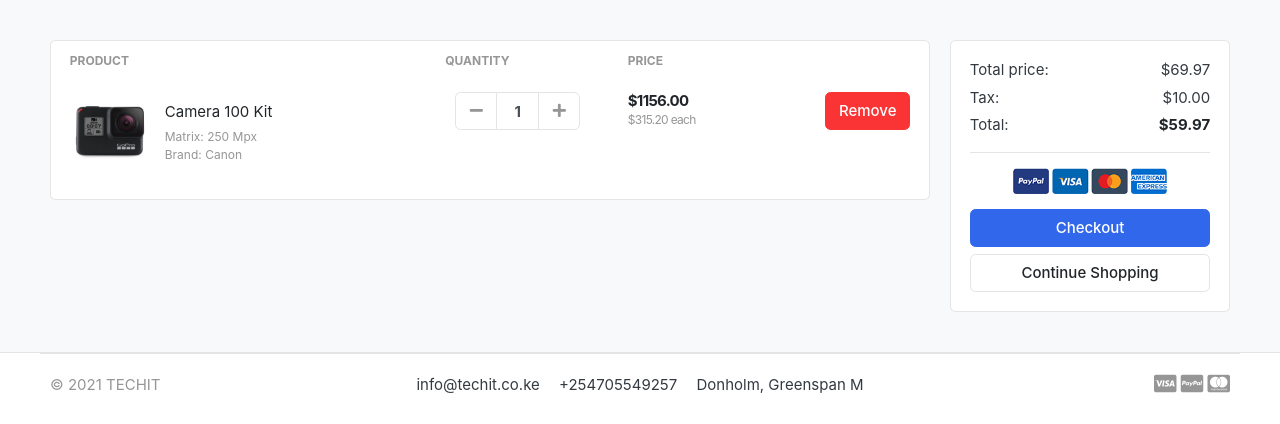
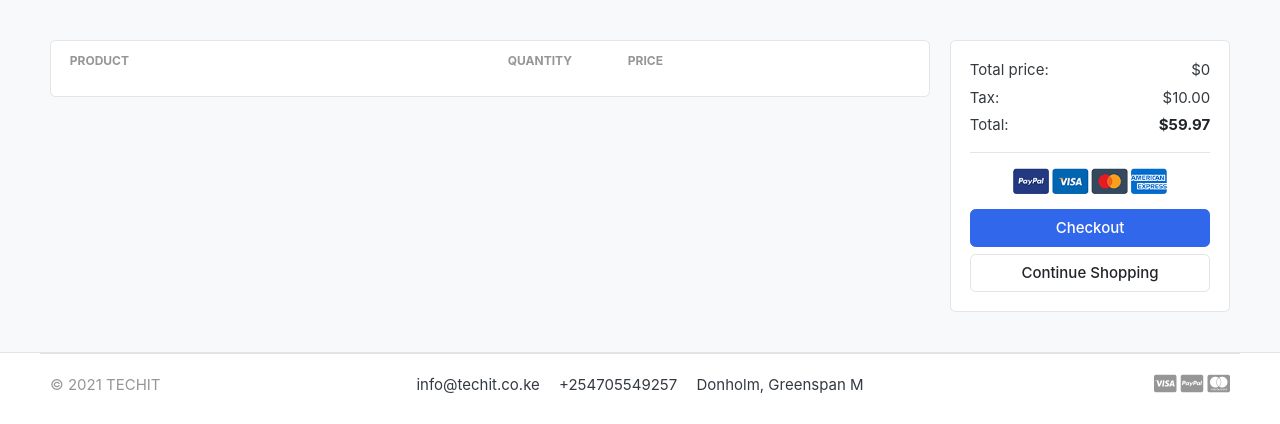
Before and after one commit to stevescilar/smart-shop, a Django app: page /cart/ in a window 1280 px wide. Shown: the part 118-542 px from the top of the page. Run offline with Django 4.2, Linux system fonts and the light colour scheme; tables that the repository leaves empty hold one stand-in row (values such as "Sample post"); lists and menus that the app fills with data are empty; some libraries are stand-ins or nearby versions; some web fonts are replaced.

Commit message:
fixed bugs

```diff
--- a/carts/models.py
+++ b/carts/models.py
@@ -18,5 +18,8 @@ class CartItem(models.Model):
     quantity = models.IntegerField()
     is_active = models.BooleanField(default=True)
 
+    def sub_total(self):
+        return self.product.price * self.quantity
+
     def __str__(self):
         return self.product
--- a/carts/views.py
+++ b/carts/views.py
@@ -1,3 +1,5 @@
+from django.core.exceptions import ObjectDoesNotExist
+from django.http.response import HttpResponse
 from django.shortcuts import redirect, render
 from store.models import Product
 from .models import Cart,CartItem
@@ -34,5 +36,20 @@ def add_cart(request, product_id):
 
 
 # Create your views here.
-def cart(request):
-    return render (request, 'store/cart.html')
+def cart(request, total=0, quantity=0, cart_items=None):
+    try:
+        cart = Cart.objects.get(cart_id=_cart_id(request))
+        cart_items = CartItem.objects.filter(cart=cart, is_active=True)
+        #calculations for items added to the cart
+        for cart_item in cart_items:
+            total += (cart_item.product.price * cart_item.quantity)
+            quantity += cart_item.quantity
+    except ObjectDoesNotExist:
+        pass #just ignore
+    #create a context list to pass the items to cart template
+    context = {
+        'total' : total,
+        'quantity' : quantity,
+        'cart_items' : cart_items,
+        }
+    return render (request, 'store/cart.html', context)
--- a/templates/store/cart.html
+++ b/templates/store/cart.html
@@ -19,13 +19,15 @@
     </tr>
     </thead>
     <tbody>
+
+    {% for cart_item in cart_items %}
     <tr>
         <td>
             <figure class="itemside align-items-center">
-                <div class="aside"><img src="{% static './images/items/11.jpg' %}" class="img-sm"></div>
+                <div class="aside"><img src="{{ cart_item.product.images.url }}" class="img-sm"></div>
                 <figcaption class="info">
-                    <a href="#" class="title text-dark">Camera 100 Kit</a>
-                    <p class="text-muted small">Matrix: 250 Mpx <br> Brand: Canon</p>
+                    <a href="#" class="title text-dark">{{ cart_item.product.product_name }}</a>
+                    <p class="text-muted small">Color: 250 Mpx <br> Size: Canon</p>
                 </figcaption>
             </figure>
         </td>
@@ -34,25 +36,26 @@
                         <div class="col">
                             <div class="input-group input-spinner">
                                 <div class="input-group-prepend">
-                                <button class="btn btn-light" type="button" id="button-plus"> <i class="fa fa-minus"></i> </button>
+                                <a href = "#" class="btn btn-light" type="button" id="button-plus"> <i class="fa fa-minus"></i> </a>
                                 </div>
-                                <input type="text" class="form-control"  value="1">
+                                <input type="text" class="form-control"  value="{{ cart_item.quantity }}">
                                 <div class="input-group-append">
-                                <button class="btn btn-light" type="button" id="button-minus"> <i class="fa fa-plus"></i> </button>
+                                <a href="{% url 'add_cart' cart_item.product.id %}" class="btn btn-light" type="button" id="button-minus"> <i class="fa fa-plus"></i> </a>
                                 </div>
                             </div> <!-- input-group.// -->
                         </div> <!-- col.// -->
         </td>
         <td>
             <div class="price-wrap">
-                <var class="price">$1156.00</var>
-                <small class="text-muted"> $315.20 each </small>
+                <var class="price">${{ cart_item.sub_total }}</var>
+                <small class="text-muted"> ${{ cart_item.product.price }} each </small>
             </div> <!-- price-wrap .// -->
         </td>
         <td class="text-right">
         <a href="" class="btn btn-danger"> Remove</a>
         </td>
     </tr>
+    {% endfor %}
 
     </tbody>
     </table>
@@ -65,7 +68,7 @@
             <div class="card-body">
                 <dl class="dlist-align">
                   <dt>Total price:</dt>
-                  <dd class="text-right">$69.97</dd>
+                  <dd class="text-right">${{ total }}</dd>
                 </dl>
                 <dl class="dlist-align">
                   <dt>Tax:</dt>
```
